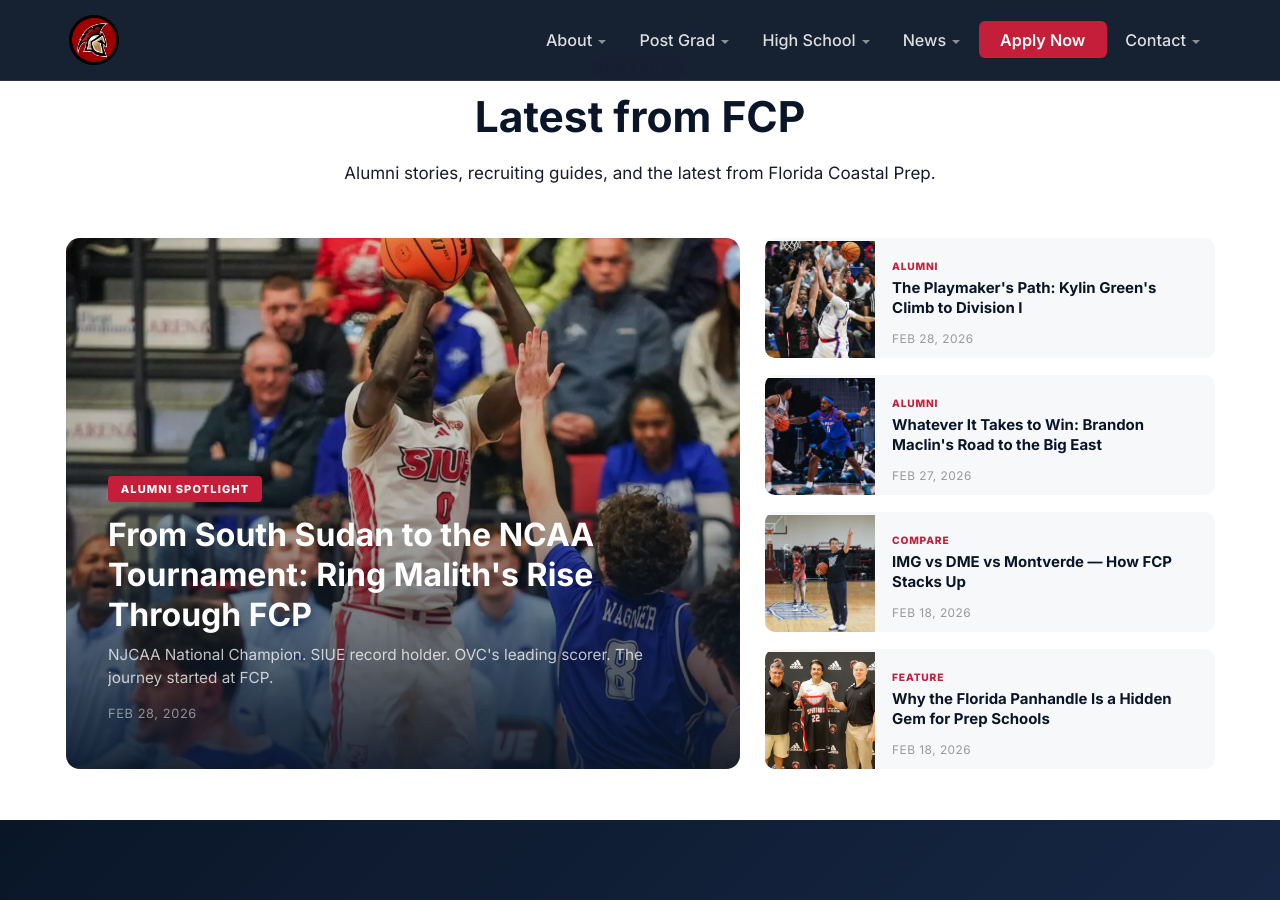
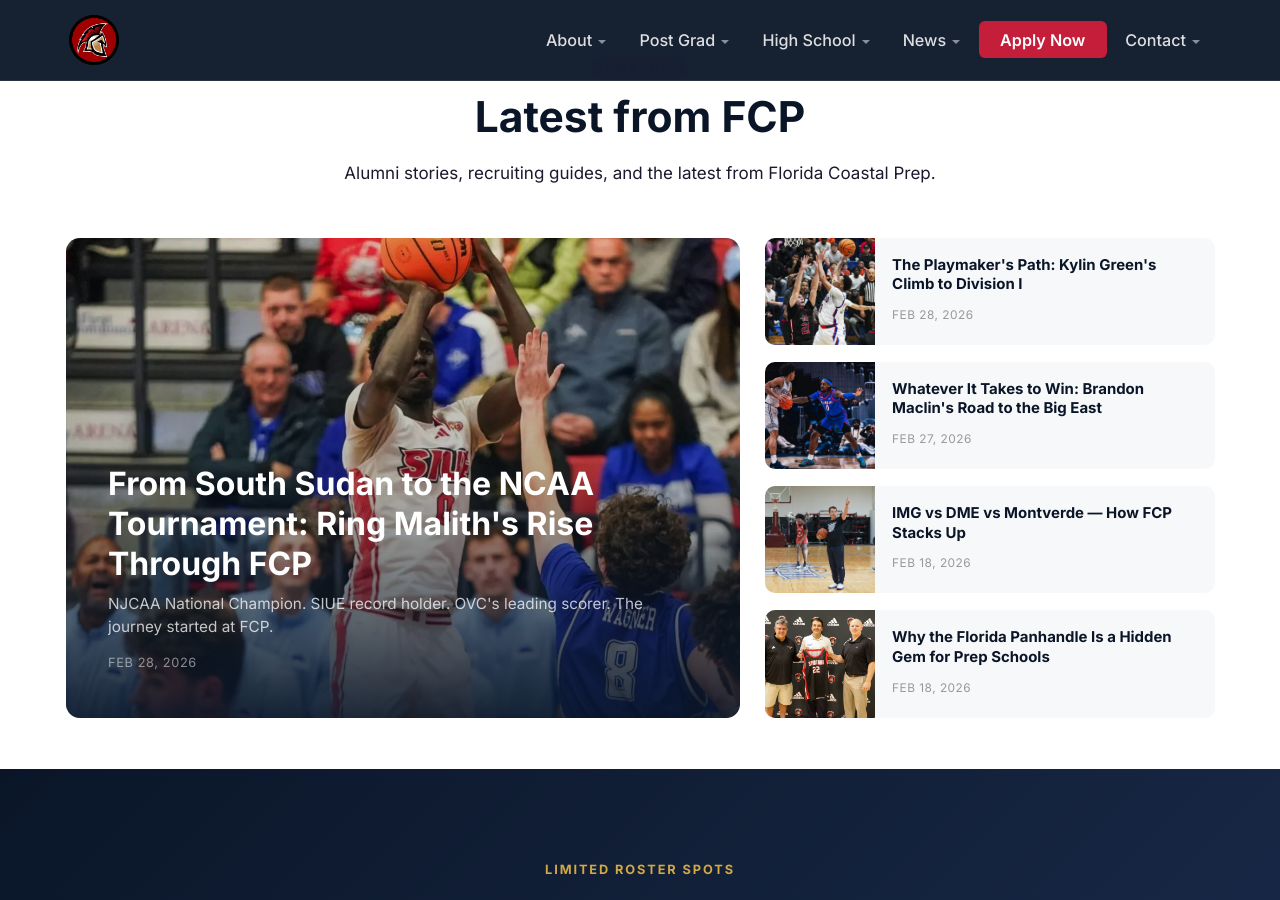
Before and after one commit to CoachD23/fcp-jekyll-site, a Jekyll site: the page built from index.html, in a window 1280 px wide and 900 px high, scrolled down 3577 px. Built offline with Jekyll 4.4.1, drawn with Linux system fonts in a browser that asks for light colours; a script that is not in the unit is left out; some of the changed text lies outside the part shown.

Commit message:
Homepage: NBA badges on alumni cards, remove red labels from newsroom cards

```diff
--- a/index.html
+++ b/index.html
@@ -40,7 +40,7 @@
       </div>
       <div class="alumni-card-overlay">
         <div class="alumni-card-badges">
-          <span class="alumni-badge alumni-badge-origin">FCP Spartans</span>
+          <span class="alumni-badge alumni-badge-origin">NBA</span>
           <span class="alumni-badge alumni-badge-achievement">4x NBB Champion</span>
         </div>
         <h3 class="alumni-card-title">From FCP to the NBA: Nathan Mariano's Pro Journey</h3>
@@ -54,7 +54,7 @@
       </div>
       <div class="alumni-card-overlay">
         <div class="alumni-card-badges">
-          <span class="alumni-badge alumni-badge-origin">Coach DeForest Alumni</span>
+          <span class="alumni-badge alumni-badge-origin">NBA</span>
           <span class="alumni-badge alumni-badge-achievement">2026 Rising Stars</span>
         </div>
         <h3 class="alumni-card-title">From Coach DeForest to the Rising Stars: Sean East II's Rise</h3>
@@ -158,7 +158,6 @@
         </div>
         <div class="editorial-overlay"></div>
         <div class="editorial-feature-text">
-          <span class="editorial-cat">Alumni Spotlight</span>
           <h3>From South Sudan to the NCAA Tournament: Ring Malith's Rise Through FCP</h3>
           <p>NJCAA National Champion. SIUE record holder. OVC's leading scorer. The journey started at FCP.</p>
           <time>Feb 28, 2026</time>
@@ -170,7 +169,6 @@
             <img src="/assets/images/kylin-green-hcu.jpeg" alt="Kylin Green — FCP to Houston Christian University" loading="lazy">
           </div>
           <div class="editorial-card-text">
-            <span class="editorial-cat-sm">Alumni</span>
             <h4>The Playmaker's Path: Kylin Green's Climb to Division I</h4>
             <time>Feb 28, 2026</time>
           </div>
@@ -180,7 +178,6 @@
             <img src="/assets/images/brandon-maclin-depaul.jpeg" alt="Brandon Maclin — DePaul Big East" loading="lazy">
           </div>
           <div class="editorial-card-text">
-            <span class="editorial-cat-sm">Alumni</span>
             <h4>Whatever It Takes to Win: Brandon Maclin's Road to the Big East</h4>
             <time>Feb 27, 2026</time>
           </div>
@@ -190,7 +187,6 @@
             <img src="/assets/images/blog-kenny.jpg" alt="IMG vs DME vs Montverde comparison" loading="lazy">
           </div>
           <div class="editorial-card-text">
-            <span class="editorial-cat-sm">Compare</span>
             <h4>IMG vs DME vs Montverde — How FCP Stacks Up</h4>
             <time>Feb 18, 2026</time>
           </div>
@@ -200,7 +196,6 @@
             <img src="/assets/images/about-hero.jpg" alt="Florida Panhandle basketball prep school" loading="lazy">
           </div>
           <div class="editorial-card-text">
-            <span class="editorial-cat-sm">Feature</span>
             <h4>Why the Florida Panhandle Is a Hidden Gem for Prep Schools</h4>
             <time>Feb 18, 2026</time>
           </div>
```
